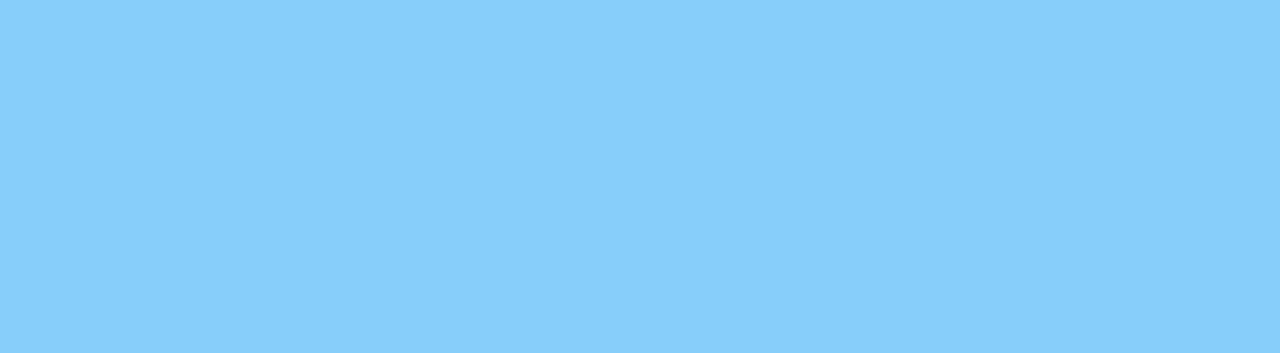
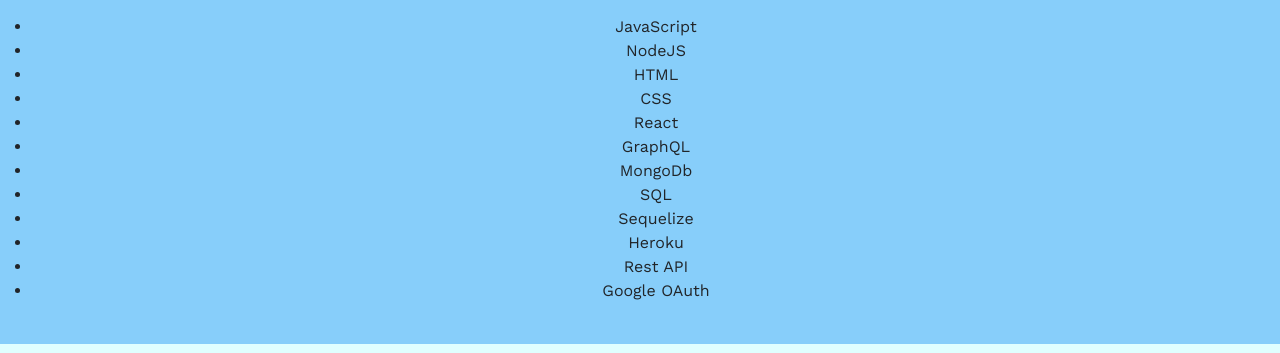
Before and after one commit to hlodg/HannahPortfolio, a React (Create React App) app in the folder hannah-portfolio/: page / in a window 1280 px wide. Shown: the part 2140-2493 px from the top of the page. Built offline with nearby package versions, Linux system fonts and the light colour scheme.

Commit message:
finished formatting

```diff
--- a/hannah-portfolio/src/components/Footer/footer.js
+++ b/hannah-portfolio/src/components/Footer/footer.js
@@ -4,12 +4,12 @@
 const Footer = () => {
     return (
         <div>
+            <div id= "footer">
+                <h2>Contact Me</h2>
+                <p>hannahlodge00@gmail.com</p>
+                <p>612.242.0166</p>
+            </div>
             <section id="footer">
-                <div>
-                    <h2>Contact Me</h2>
-                    <p>hannahlodge00@gmail.com</p>
-                    <p>612.242.0166</p>
-                </div>
                 <div class="right-content">
                     <a href="https://github.com/hlodg">
                     <img src="assets/mark.png" alt="Github Link Above" id="gitlink" />
--- a/hannah-portfolio/src/components/skills/skills.js
+++ b/hannah-portfolio/src/components/skills/skills.js
@@ -5,7 +5,21 @@
     return (
         <div id="skills">
             <h2>Skills:</h2>
-            <div>
+            <ul>
+                <li>JavaScript</li>
+                <li>NodeJS</li>
+                <li>HTML</li>
+                <li>CSS</li>
+                <li>React</li>
+                <li>GraphQL</li>
+                <li>MongoDb</li>
+                <li>SQL</li>
+                <li>Sequelize</li>
+                <li>Heroku</li>
+                <li>Rest API</li>
+                <li>Google OAuth</li>
+            </ul>
+            {/* <div>
                 <img src="assets/node.jpg" alt="NodeJS" id="gitlink" />
             </div>
             <div>
@@ -28,7 +42,7 @@
             </div>
             <div>
                 <img src="assets/sql.png" alt="SQL" id="gitlink" />
-            </div>
+            </div> */}
         </div>
     )
 
```
